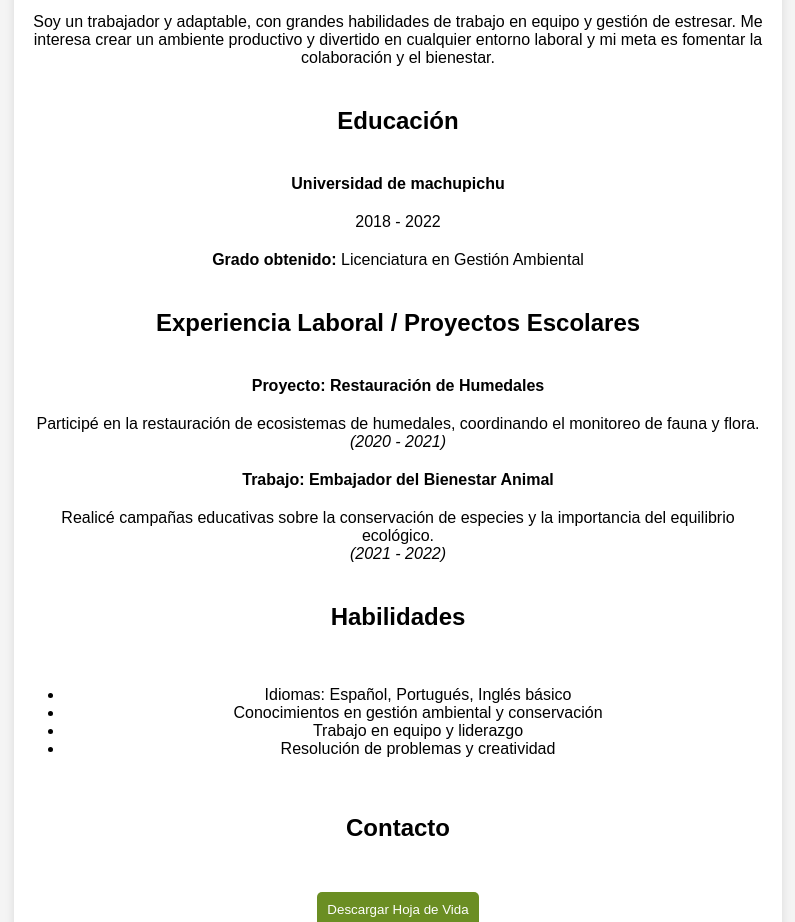
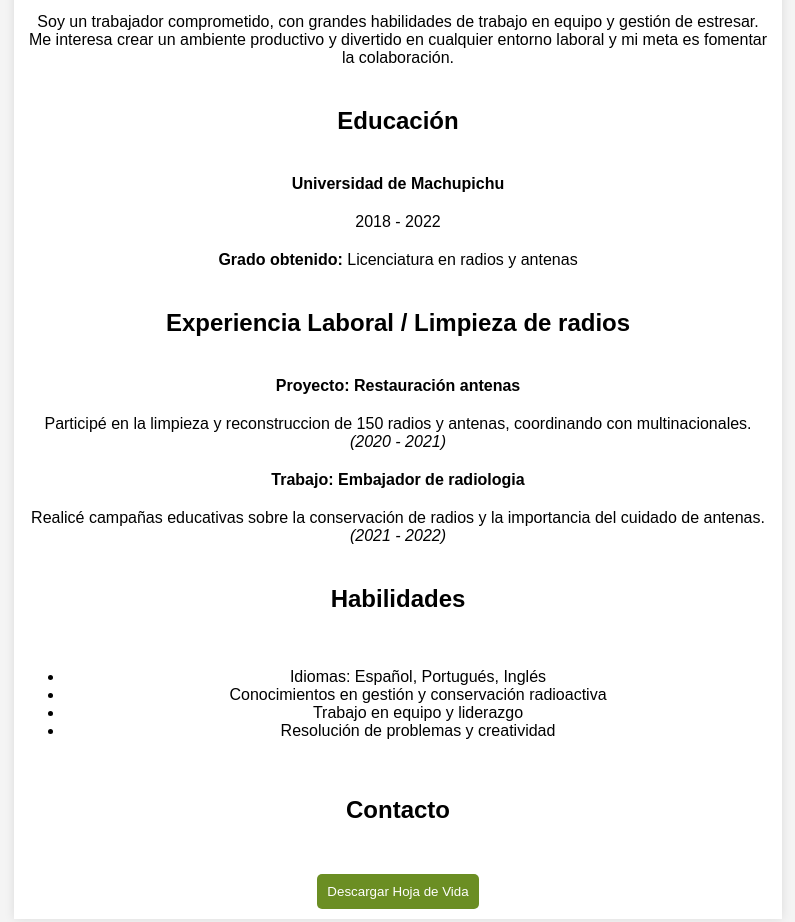
Before and after one commit to tomasito12345/tomasito12345.github.io, a plain HTML site: page index.html in a window 1280 px wide. Shown: the part 592-1514 px from the top of the page, without its empty margins (242-1037 px from the left). Drawn offline with Linux system fonts and the light colour scheme.

Commit message:
Update index.html

```diff
--- a/index.html
+++ b/index.html
@@ -63,25 +63,25 @@
         <tr><td class="contacto"><i>&#9993;</i> joaopedro@email.com</td></tr>
 
         <tr><td><h2>Perfil Profesional</h2></td></tr>
-        <tr><td>Soy un trabajador y adaptable, con grandes habilidades de trabajo en equipo y gestión de estresar. Me interesa crear un ambiente productivo y divertido en cualquier entorno laboral y mi meta es fomentar la colaboración y el bienestar.</td></tr>
+        <tr><td>Soy un trabajador comprometido, con grandes habilidades de trabajo en equipo y gestión de estresar. Me interesa crear un ambiente productivo y divertido en cualquier entorno laboral y mi meta es fomentar la colaboración.</td></tr>
 
         <tr><td><h2>Educación</h2></td></tr>
-        <tr><td><strong>Universidad de machupichu </strong></td></tr>
+        <tr><td><strong>Universidad de Machupichu </strong></td></tr>
         <tr><td>2018 - 2022</td></tr>
-        <tr><td><strong>Grado obtenido:</strong> Licenciatura en Gestión Ambiental</td></tr>
+        <tr><td><strong>Grado obtenido:</strong> Licenciatura en radios y antenas</td></tr>
 
-        <tr><td><h2>Experiencia Laboral / Proyectos Escolares</h2></td></tr>
-        <tr><td><strong>Proyecto: Restauración de Humedales</strong></td></tr>
-        <tr><td>Participé en la restauración de ecosistemas de humedales, coordinando el monitoreo de fauna y flora. <br> <em>(2020 - 2021)</em></td></tr>
+        <tr><td><h2>Experiencia Laboral / Limpieza de radios</h2></td></tr>
+        <tr><td><strong>Proyecto: Restauración antenas </strong></td></tr>
+        <tr><td>Participé en la limpieza y reconstruccion de 150 radios y antenas, coordinando con multinacionales. <br> <em>(2020 - 2021)</em></td></tr>
 
-        <tr><td><strong>Trabajo: Embajador del Bienestar Animal</strong></td></tr>
-        <tr><td>Realicé campañas educativas sobre la conservación de especies y la importancia del equilibrio ecológico. <br> <em>(2021 - 2022)</em></td></tr>
+        <tr><td><strong>Trabajo: Embajador de radiologia</strong></td></tr>
+        <tr><td>Realicé campañas educativas sobre la conservación de radios y la importancia del cuidado de antenas. <br> <em>(2021 - 2022)</em></td></tr>
 
         <tr><td><h2>Habilidades</h2></td></tr>
         <tr><td>
             <ul>
-                <li>Idiomas: Español, Portugués, Inglés básico</li>
-                <li>Conocimientos en gestión ambiental y conservación</li>
+                <li>Idiomas: Español, Portugués, Inglés</li>
+                <li>Conocimientos en gestión y conservación radioactiva</li>
                 <li>Trabajo en equipo y liderazgo</li>
                 <li>Resolución de problemas y creatividad</li>
             </ul>
```
